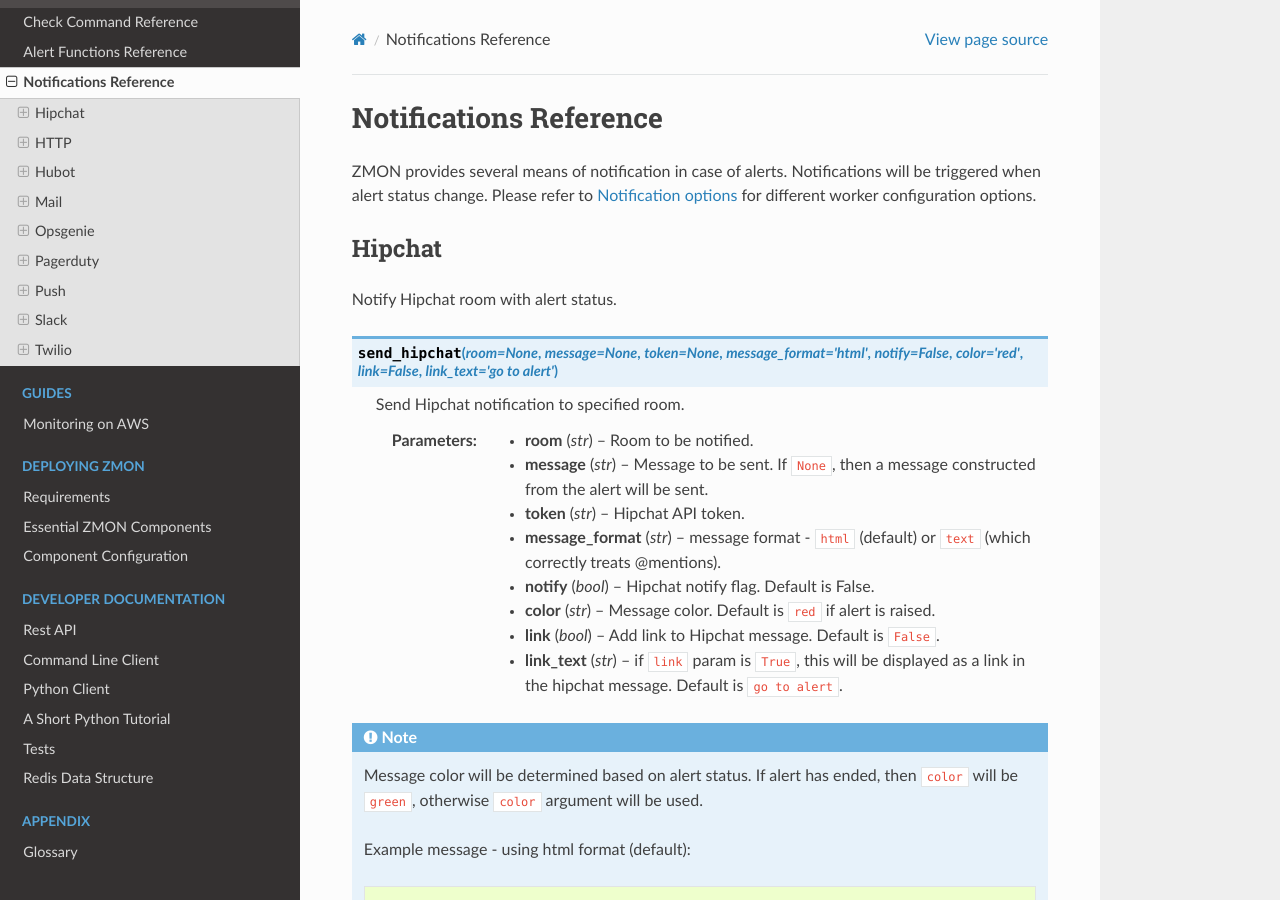
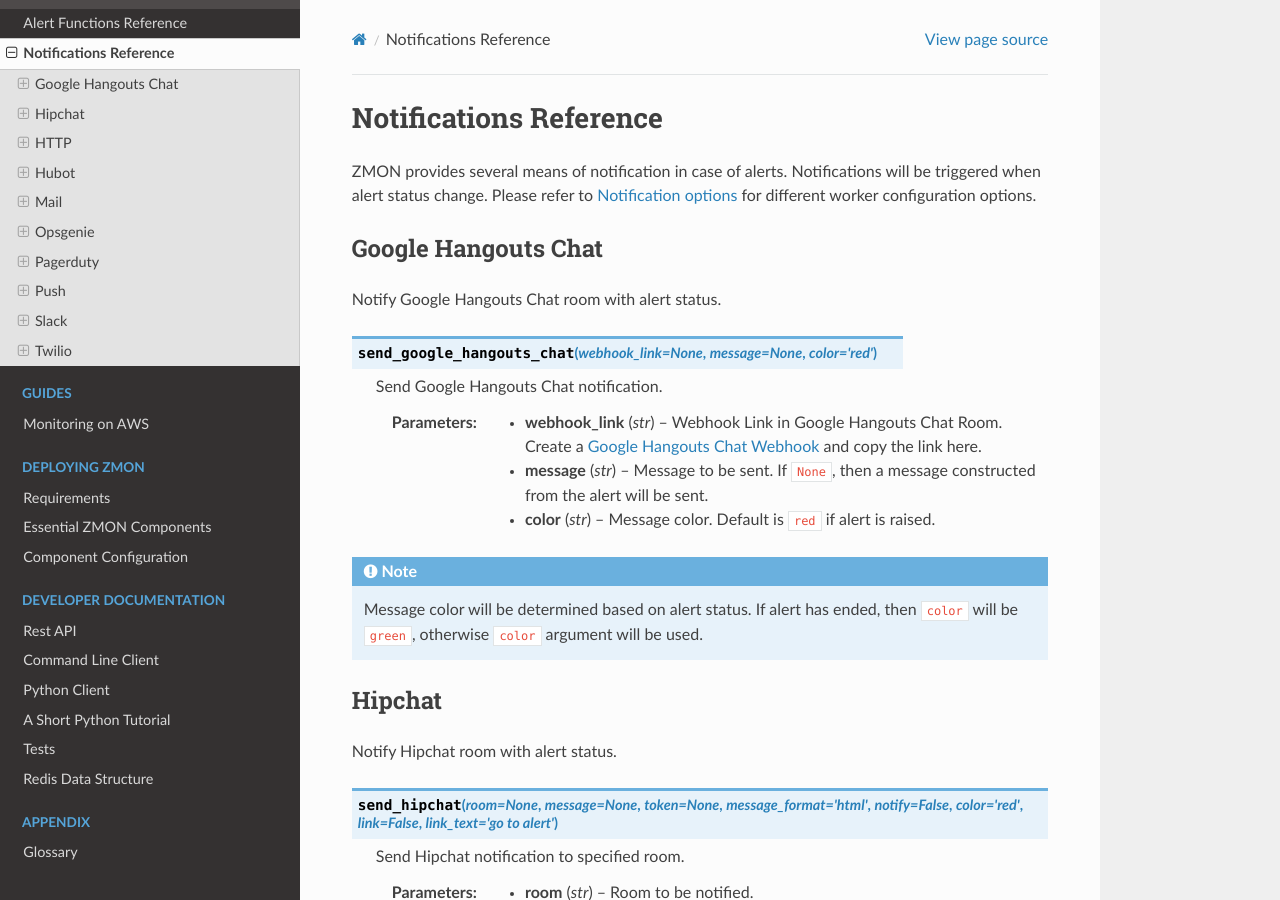
Before and after one commit to zalando-zmon/zmon-docs, a Sphinx documentation site: the page built from docs/user/notifications.rst, in a window 1280 px wide and 900 px high. Built offline with Sphinx 7.4.7 and the Read the Docs theme 2.0.0, drawn with Linux system fonts in a browser that asks for light colours.

Commit message:
docs for google hangouts chat notification (#120)
* add google_hangouts_chat

* docs for https://github.com/zalando-zmon/zmon-worker/pull/360

* add links to google webhooks

* add link to google docs

```diff
--- a/docs/user/notifications.rst
+++ b/docs/user/notifications.rst
@@ -7,6 +7,7 @@
 ZMON provides several means of notification in case of alerts. Notifications will be triggered when alert status change. Please refer to
 :ref:`Notification options <notification-options-label>` for different worker configuration options.
 
+.. include:: notifications/google_hangouts_chat.rst
 .. include:: notifications/hipchat.rst
 .. include:: notifications/http.rst
 .. include:: notifications/hubot.rst
--- /dev/null
+++ b/docs/user/notifications/google_hangouts_chat.rst
@@ -0,0 +1,23 @@
+Google Hangouts Chat
+-------
+
+Notify Google Hangouts Chat room with alert status.
+
+.. py:function:: send_google_hangouts_chat(webhook_link=None, message=None, color='red')
+
+    Send Google Hangouts Chat notification.
+
+    :param webhook_link: Webhook Link in Google Hangouts Chat Room. Create a `Google Hangouts Chat Webhook`_ and copy the link here.
+    :type webhook_link: str
+
+    :param message: Message to be sent. If ``None``, then a message constructed from the alert will be sent.
+    :type message: str
+
+    :param color: Message color. Default is ``red`` if alert is raised.
+    :type color: str
+
+.. note::
+
+    Message color will be determined based on alert status. If alert has ended, then ``color`` will be ``green``, otherwise ``color`` argument will be used.
+
+.. _Google Hangouts Chat Webhook: https://developers.google.com/hangouts/chat/how-tos/webhooks
```
